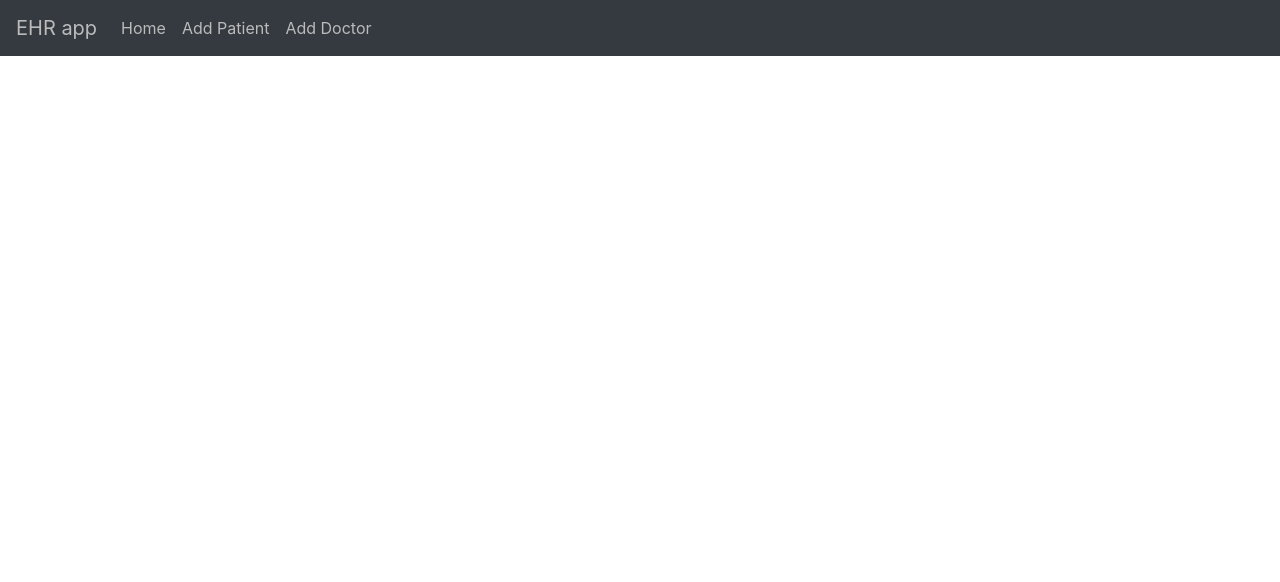
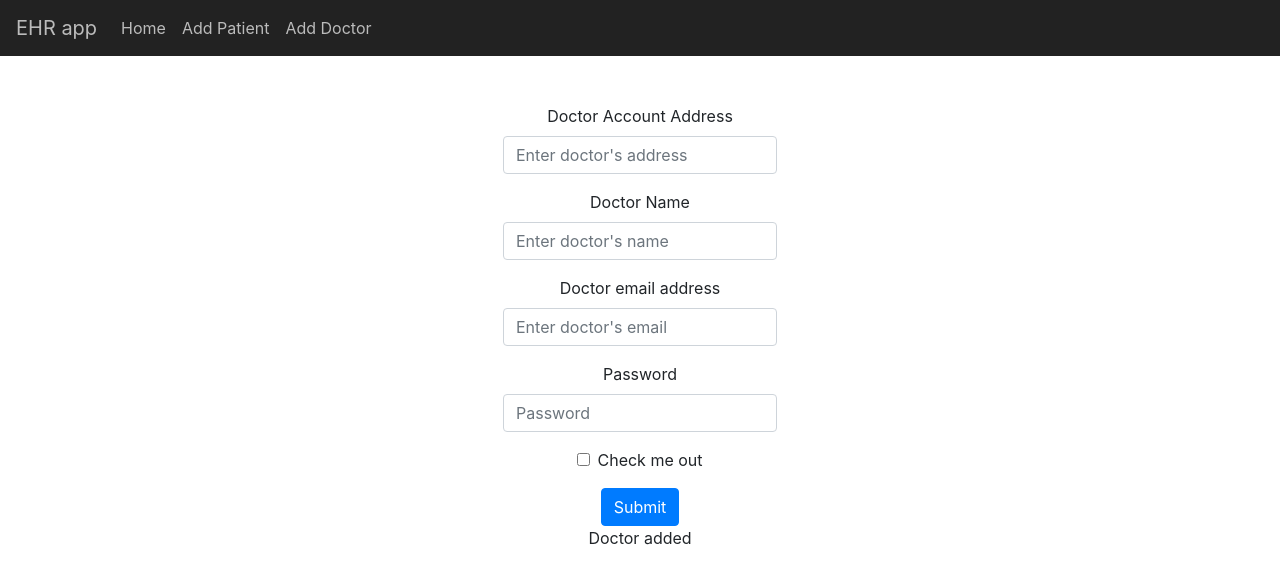
Before and after one commit to nigelmcintyre/blockchain_ehr_app, a React (Create React App) app: page /addDoctor in a window 1280 px wide. Shown: the top 582 px of the page. Built offline with nearby package versions, Linux system fonts and the light colour scheme; what ipfs-http-client would draw is missing.

Commit message:
patient and doctor add to blockchain, add patient to IPFS

```diff
--- a/src/components/AddDoctor.js
+++ b/src/components/AddDoctor.js
@@ -1,132 +1,178 @@
-// import React, { Component } from 'react';
-// import Form from 'react-bootstrap/Form';
-// import Button from 'react-bootstrap/Button';
-// import IpfsClient from 'ipfs-http-client';
-// import Web3 from 'web3';
+import React, { Component } from 'react';
+import Form from 'react-bootstrap/Form';
+import Button from 'react-bootstrap/Button';
+import Nav from 'react-bootstrap/Nav';
+import Web3 from 'web3';
+import { ipfs } from '../ipfsConfig';
+import Ehr from '../abis/Ehr.json';
 
-// const ipfs = IpfsClient({
-//     host: 'ipfs.infura.io',
-//     port: 5001,
-//     protocol: 'https',
-// });
+class AddDoctor extends Component {
+    async componentWillMount() {
+        await this.loadWeb3();
+        //await this.loadBlockchainData();
+    }
+    constructor(props) {
+        super(props);
+        this.state = {
+            doctorAddress: '',
+            doctorName: '',
+            doctorEmail: '',
+            password: '',
+            displayName: '',
+            account: null,
+            contract: null,
+            web3: null,
+        };
+    }
+    // Extract function to it's own file
+    async loadWeb3() {
+        if (window.ethereum) {
+            window.web3 = new Web3(window.ethereum);
+            await window.ethereum.enable();
+        } else if (window.web3) {
+            window.web3 = new Web3(window.web3.currentProvider);
+        } else {
+            window.alert('Please use metamask');
+        }
+    }
+    // Extract function to it's onw file
+    async addDoctorToBlockchain(account, name, email, password) {
+        // Setting up connection to blockchain
+        const web3 = window.web3;
+        this.setState({ account: account });
+        const networkId = await web3.eth.net.getId();
+        const networkData = Ehr.networks[networkId];
+        let accounts = [];
+        await web3.eth.getAccounts().then((_accounts) => {
+            accounts = _accounts;
+        });
 
-// class AddDoctor extends Component {
-//     async componentWillMount() {
-//         await this.loadWeb3();
-//     }
-//     constructor(props) {
-//         super(props);
-//         this.state = {
-//             doctorName: '',
-//             doctorEmail: '',
-//             password: '',
-//             displayName: '',
-//         };
-//     }
+        // If blockchin connection is successful
+        if (networkData) {
+            // Connect to smart contract
+            const contract = web3.eth.Contract(Ehr.abi, networkData.address);
+            this.setState({ contract });
 
-//     async loadWeb3() {
-//         if (window.ethereum) {
-//             window.web3 = new Web3(window.ethereum);
-//             await window.ethereum.enable();
-//         } else if (window.web3) {
-//             window.web3 = new Web3(window.web3.currentProvider);
-//         } else {
-//             window.alert('Please use metamask');
-//         }
-//     }
+            const doctorDetails = await contract.methods
+                .getDoctor(account)
+                .call();
+            if (doctorDetails[0].includes('0x00000000000000000')) {
+                const newDoctor = await contract.methods
+                    .newDoctor(account, name, email, password)
+                    .send({ from: accounts[0] })
+                    .then(() => {
+                        console.log('Doctor added to the blockchain');
+                        this.setState({ displayName: name });
+                    });
+            } else {
+                this.setState({ displayName: 'already' });
+            }
+        } else {
+            window.alert('Smart contract not deployed to detected network.');
+        }
+    }
 
-//     handleInputChange = (event) => {
-//         event.preventDefault();
+    handleInputChange = (event) => {
+        event.preventDefault();
 
-//         this.setState({
-//             [event.target.name]: event.target.value,
-//         });
-//     };
-//     // https://ipfs.infura.io/ipfs/QmWRyEzzHEf4sRbUniSsoRKo59n25peXta8pSGYZrFqbu7
-//     onSubmit = async (event) => {
-//         event.preventDefault();
-//         let file = '';
-//         let patientData = '';
-//         console.log('submitting file to IPFS');
-//         const data = JSON.stringify({
-//             patientName: this.state.patientName,
-//             patientEmail: this.state.patientEmail,
-//             password: this.state.password,
-//         });
-//         for await (file of ipfs.add(data)) {
-//             patientData = file.path;
-//             console.log('Patient uploaded to IPFS');
-//             console.log(patientData);
-//         }
-//         console.log(patientData);
-//         const patient = await fetch(
-//             `https://ipfs.infura.io/ipfs/${patientData}`,
-//         ).then((res) => res.json());
-//         await console.log(patient);
-//         this.setState({
-//             displayName: patient.patientName,
-//             patientEmail: patient.patientEmail,
-//         });
-//     };
+        this.setState({
+            [event.target.name]: event.target.value,
+        });
+    };
+    // https://ipfs.infura.io/ipfs/QmWRyEzzHEf4sRbUniSsoRKo59n25peXta8pSGYZrFqbu7
+    onSubmit = async (event) => {
+        event.preventDefault();
+        let file = '';
+        let doctorHash = '';
+        let doctorResult = '';
 
-//     componentDidMount = async () => {};
-//     render() {
-//         return (
-//             <div>
-//                 <div className="container-fluid mt-5">
-//                     <main role="main" className="col-lg-12 d-flex text-center">
-//                         <div className="content mr-auto ml-auto">
-//                             <Form onSubmit={this.onSubmit}>
-//                                 <Form.Group controlId="patientName">
-//                                     <Form.Label>Patient Name</Form.Label>
-//                                     <Form.Control
-//                                         type="text"
-//                                         name="patientName"
-//                                         //value={patientName}
-//                                         onChange={this.handleInputChange}
-//                                         placeholder="Enter patient's name"
-//                                     />
-//                                 </Form.Group>
+        // console.log('submitting file to IPFS');
+        const data = JSON.stringify({});
 
-//                                 <Form.Group controlId="patientEmail">
-//                                     <Form.Label>
-//                                         Patient email address
-//                                     </Form.Label>
-//                                     <Form.Control
-//                                         type="email"
-//                                         name="patientEmail"
-//                                         //value={patientEmail}
-//                                         onChange={this.handleInputChange}
-//                                         placeholder="Enter patient's email"
-//                                     />
-//                                 </Form.Group>
+        // for await (file of ipfs.add(data)) {
+        //     doctorHash = file.path;
+        //     console.log('Doctor uploaded to IPFS');
+        // }
 
-//                                 <Form.Group controlId="password">
-//                                     <Form.Label>Password</Form.Label>
-//                                     <Form.Control
-//                                         type="password"
-//                                         name="password"
-//                                         onChange={this.handleInputChange}
-//                                         placeholder="Password"
-//                                     />
-//                                 </Form.Group>
-//                                 <Form.Group controlId="formBasicCheckbox">
-//                                     <Form.Check
-//                                         type="checkbox"
-//                                         label="Check me out"
-//                                     />
-//                                 </Form.Group>
-//                                 <Button variant="primary" type="submit">
-//                                     Submit
-//                                 </Button>
-//                             </Form>
-//                             <p>Patient {this.state.displayName} added</p>
-//                         </div>
-//                     </main>
-//                 </div>
-//             </div>
-//         );
-//     }
-// }
+        // const result = await fetch(`https://ipfs.infura.io/ipfs/${doctorHash}`);
 
-// export default AddPatient;
+        // const doctor = await result.json();
+        console.log(this.state.doctorAddress);
+        const addedDoctor = await this.addDoctorToBlockchain(
+            this.state.doctorAddress,
+            this.state.doctorName,
+            this.state.doctorEmail,
+            this.state.password,
+        );
+    };
+
+    componentDidMount = async () => {};
+    render() {
+        return (
+            <div>
+                <div className="container-fluid mt-5">
+                    <main role="main" className="col-lg-12 d-flex text-center">
+                        <div className="content mr-auto ml-auto">
+                            <Form onSubmit={this.onSubmit}>
+                                <Form.Group controlId="doctorAddress">
+                                    <Form.Label>
+                                        Doctor Account Address
+                                    </Form.Label>
+                                    <Form.Control
+                                        type="text"
+                                        name="doctorAddress"
+                                        onChange={this.handleInputChange}
+                                        placeholder="Enter doctor's address"
+                                    />
+                                </Form.Group>
+                                <Form.Group controlId="doctorName">
+                                    <Form.Label>Doctor Name</Form.Label>
+                                    <Form.Control
+                                        type="text"
+                                        name="doctorName"
+                                        onChange={this.handleInputChange}
+                                        placeholder="Enter doctor's name"
+                                    />
+                                </Form.Group>
+
+                                <Form.Group controlId="doctorEmail">
+                                    <Form.Label>
+                                        Doctor email address
+                                    </Form.Label>
+                                    <Form.Control
+                                        type="email"
+                                        name="doctorEmail"
+                                        onChange={this.handleInputChange}
+                                        placeholder="Enter doctor's email"
+                                    />
+                                </Form.Group>
+
+                                <Form.Group controlId="password">
+                                    <Form.Label>Password</Form.Label>
+                                    <Form.Control
+                                        type="password"
+                                        name="password"
+                                        onChange={this.handleInputChange}
+                                        placeholder="Password"
+                                    />
+                                </Form.Group>
+                                <Form.Group controlId="formBasicCheckbox">
+                                    <Form.Check
+                                        type="checkbox"
+                                        label="Check me out"
+                                    />
+                                </Form.Group>
+                                <Button variant="primary" type="submit">
+                                    Submit
+                                </Button>
+                            </Form>
+                            <p>Doctor {this.state.displayName} added</p>
+                        </div>
+                    </main>
+                </div>
+            </div>
+        );
+    }
+}
+
+export default AddDoctor;
--- a/src/components/AddPatient.js
+++ b/src/components/AddPatient.js
@@ -3,7 +3,6 @@ import Form from 'react-bootstrap/Form';
 import Button from 'react-bootstrap/Button';
 import Nav from 'react-bootstrap/Nav';
 import Web3 from 'web3';
-import { NavigationBar } from './NavigationBar';
 import { ipfs } from '../ipfsConfig';
 import Ehr from '../abis/Ehr.json';
 
@@ -37,23 +36,35 @@ class AddPatient extends Component {
         }
     }
     // Extract function to it's onw file
-    async addPatientBlockchain(account, name, email, password, hash) {
+    async addPatientToBlockchain(account, name, email, password, hash) {
+        // Setting up connection to blockchain
         const web3 = window.web3;
         this.setState({ account: account });
         const networkId = await web3.eth.net.getId();
         const networkData = Ehr.networks[networkId];
+        let accounts = [];
+        await web3.eth.getAccounts().then((_accounts) => {
+            accounts = _accounts;
+        });
+
+        // If blockchin connection is successful
         if (networkData) {
+            // Connect to smart contract
             const contract = web3.eth.Contract(Ehr.abi, networkData.address);
             this.setState({ contract });
-            console.log(contract);
-            await contract.methods
-                .newPatient(account, name, email, password, hash)
-                .call();
 
             const patientDetails = await contract.methods
                 .getPatient(account)
                 .call();
-            console.log(patientDetails);
+            if (patientDetails[0].includes('0x00000000000000000')) {
+                const newPatient = await contract.methods
+                    .newPatient(account, name, email, password, hash)
+                    .send({ from: accounts[0] });
+                console.log('Patient added to the blockchain');
+                this.setState({ displayName: name });
+            } else {
+                this.setState({ displayName: 'already' });
+            }
         } else {
             window.alert('Smart contract not deployed to detected network.');
         }
@@ -79,36 +90,24 @@ class AddPatient extends Component {
             patientEmail: this.state.patientEmail,
             password: this.state.password,
         });
+
         for await (file of ipfs.add(data)) {
             patientHash = file.path;
             console.log('Patient uploaded to IPFS');
         }
+
         const result = await fetch(
             `https://ipfs.infura.io/ipfs/${patientHash}`,
         );
 
-        // patientResult = this.addPatientBlockchain(
-        //     data.patientAddress,
-        //     data.patientName,
-        //     data.patientEmail,
-        //     data.password,
-        //     patientHash,
-        // );
         const patient = await result.json();
-        console.log(patient);
-        const addedPatient = await this.addPatientBlockchain(
+        const addedPatient = await this.addPatientToBlockchain(
             patient.patientAddress,
             patient.patientName,
             patient.patientEmail,
             patient.password,
             patientHash,
         );
-        console.log(addedPatient);
-
-        // this.setState({
-        //     displayName: patient.patientName,
-        //     patientEmail: patient.patientEmail,
-        // });
     };
 
     componentDidMount = async () => {};
@@ -119,12 +118,7 @@ class AddPatient extends Component {
                     <main role="main" className="col-lg-12 d-flex text-center">
                         <div className="content mr-auto ml-auto">
                             <Form onSubmit={this.onSubmit}>
-                                <Form.Group
-                                    controlId="patientAddwait this.setState({
-        //     displayName: patient.patientName,
-        //     patientEmail: patient.patientEmail,
-        // });ress"
-                                >
+                                <Form.Group controlId="patientAddress">
                                     <Form.Label>
                                         Patient Account Address
                                     </Form.Label>
--- a/src/components/App.js
+++ b/src/components/App.js
@@ -6,6 +6,7 @@ import AddPatient from './AddPatient';
 import Home from './Home';
 import { Layout } from './Layout';
 import { NavigationBar } from './NavigationBar';
+import AddDoctor from './AddDoctor';
 
 class App extends Component {
     render() {
@@ -17,6 +18,7 @@ class App extends Component {
                         <Switch>
                             <Route exact path="/" component={Home} />
                             <Route path="/addPatient" component={AddPatient} />
+                            <Route path="/addDoctor" component={AddDoctor} />
                         </Switch>
                     </Router>
                 </Layout>
--- a/src/components/NavigationBar.js
+++ b/src/components/NavigationBar.js
@@ -1,4 +1,5 @@
 import React from 'react';
+import { Link } from 'react-router-dom';
 import { Nav, Navbar } from 'react-bootstrap';
 
 import styled from 'styled-components';
@@ -19,11 +20,11 @@ const Styles = styled.div`
 
 export const NavigationBar = () => (
     <Styles>
-        <Navbar bg="dark" expand="lg">
+        <Navbar expand="lg">
             <Navbar.Brand href="/">EHR app</Navbar.Brand>
             <Navbar.Toggle aria-controls="basic-navbar-nav" />
             <Navbar.Collapse id="basic-navbar-nav">
-                <Nav className="mr-auto">
+                <Nav className="mr-auto float-right">
                     <Nav.Item>
                         <Nav.Link href="/">Home</Nav.Link>
                     </Nav.Item>
```
